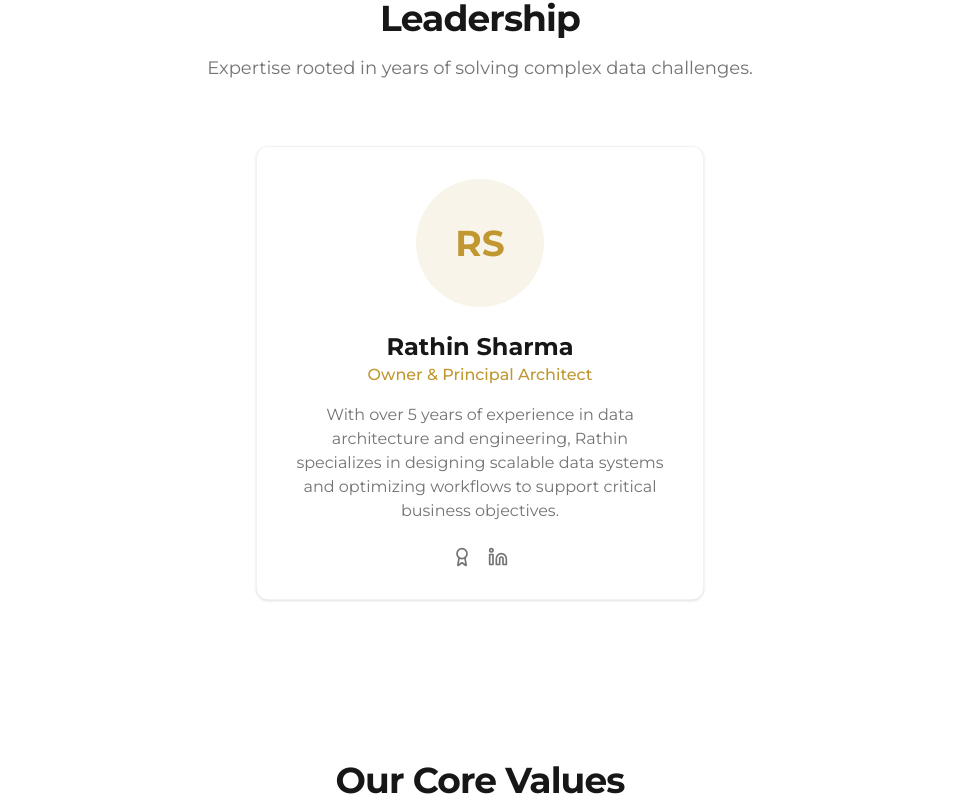
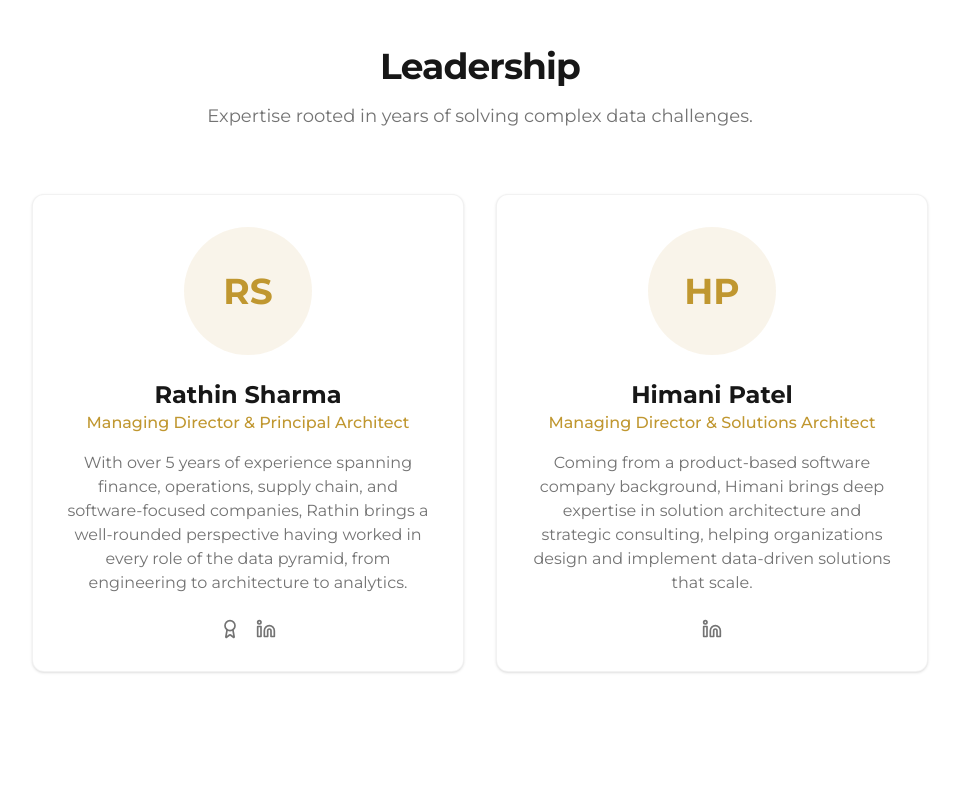
Before and after one commit to rathin236/ArchStack, a Next.js app: page /about in a window 1280 px wide. Shown: the part 888-1700 px from the top of the page, without its empty margins (160-1119 px from the left). Built offline with nearby package versions, Linux system fonts and the light colour scheme.

Commit message:
Update theme comment in globals.css and add scroll padding for improved layout

```diff
--- a/app/about/page.tsx
+++ b/app/about/page.tsx
@@ -9,7 +9,7 @@ export default function AboutPage() {
   return (
     <div className="bg-background min-h-screen">
       {/* Hero Section */}
-      <section className="relative py-20 overflow-hidden bg-primary/5">
+      <section className="relative pt-32 pb-20 overflow-hidden bg-primary/5">
         <div className="max-w-7xl mx-auto px-4 sm:px-6 lg:px-8 relative z-10">
           <div className="text-center max-w-3xl mx-auto">
             <motion.h1
@@ -84,23 +84,22 @@ export default function AboutPage() {
             </p>
           </div>
 
-          <div className="flex justify-center">
+          <div className="grid grid-cols-1 md:grid-cols-2 gap-8 max-w-4xl mx-auto">
+            {/* Rathin Sharma */}
             <motion.div
               initial={{ opacity: 0, y: 20 }}
               whileInView={{ opacity: 1, y: 0 }}
               viewport={{ once: true }}
-              className="bg-card border border-border/50 rounded-xl overflow-hidden shadow-sm max-w-md w-full hover:shadow-md transition-shadow"
+              className="bg-card border border-border/50 rounded-xl overflow-hidden shadow-sm hover:shadow-md transition-shadow"
             >
               <div className="p-8 text-center">
                 <div className="w-32 h-32 bg-primary/10 rounded-full mx-auto mb-6 flex items-center justify-center">
                    <span className="text-4xl font-bold text-primary">RS</span>
-                   {/* Placeholder for actual image if available */}
-                   {/* <Image src="/team/rathin.jpg" alt="Rathin Sharma" width={128} height={128} className="rounded-full object-cover" /> */}
                 </div>
                 <h3 className="text-2xl font-bold text-foreground">Rathin Sharma</h3>
-                <p className="text-primary font-medium mb-4">Owner & Principal Architect</p>
+                <p className="text-primary font-medium mb-4">Managing Director & Principal Architect</p>
                 <p className="text-muted-foreground mb-6">
-                  With over 5 years of experience in data architecture and engineering, Rathin specializes in designing scalable data systems and optimizing workflows to support critical business objectives.
+                  With over 5 years of experience spanning finance, operations, supply chain, and software-focused companies, Rathin brings a well-rounded perspective having worked in every role of the data pyramid, from engineering to architecture to analytics.
                 </p>
                 <div className="flex justify-center gap-4">
                   <Link href="https://rathinsharma.com" target="_blank" rel="noopener noreferrer" className="text-muted-foreground hover:text-primary transition-colors" title="Personal Website">
@@ -108,6 +107,32 @@ export default function AboutPage() {
                     <Award className="h-5 w-5" />
                   </Link>
                   <Link href="https://www.linkedin.com/in/rathinsharma/" target="_blank" rel="noopener noreferrer" className="text-muted-foreground hover:text-primary transition-colors" title="LinkedIn Profile">
+                    <span className="sr-only">LinkedIn</span>
+                    <Linkedin className="h-5 w-5" />
+                  </Link>
+                </div>
+              </div>
+            </motion.div>
+
+            {/* Himani Patel */}
+            <motion.div
+              initial={{ opacity: 0, y: 20 }}
+              whileInView={{ opacity: 1, y: 0 }}
+              viewport={{ once: true }}
+              transition={{ delay: 0.1 }}
+              className="bg-card border border-border/50 rounded-xl overflow-hidden shadow-sm hover:shadow-md transition-shadow"
+            >
+              <div className="p-8 text-center">
+                <div className="w-32 h-32 bg-primary/10 rounded-full mx-auto mb-6 flex items-center justify-center">
+                   <span className="text-4xl font-bold text-primary">HP</span>
+                </div>
+                <h3 className="text-2xl font-bold text-foreground">Himani Patel</h3>
+                <p className="text-primary font-medium mb-4">Managing Director & Solutions Architect</p>
+                <p className="text-muted-foreground mb-6">
+                  Coming from a product-based software company background, Himani brings deep expertise in solution architecture and strategic consulting, helping organizations design and implement data-driven solutions that scale.
+                </p>
+                <div className="flex justify-center gap-4">
+                  <Link href="#" className="text-muted-foreground hover:text-primary transition-colors" title="LinkedIn Profile">
                     <span className="sr-only">LinkedIn</span>
                     <Linkedin className="h-5 w-5" />
                   </Link>
--- a/app/globals.css
+++ b/app/globals.css
@@ -46,7 +46,7 @@
 }
 
 :root {
-  /* Elegant Theme - Clean White with Gold Accent (#bf9b30) */
+  /* Professional Theme - Clean White with Gold Accent (#bf9b30) */
   --background: hsl(0 0% 100%);
   --foreground: hsl(0 0% 9%);
 
@@ -78,6 +78,10 @@
   --radius: 0.25rem;
 }
 
+html {
+  scroll-padding-top: 140px;
+}
+
 body {
   background-color: var(--background);
   color: var(--foreground);
```
